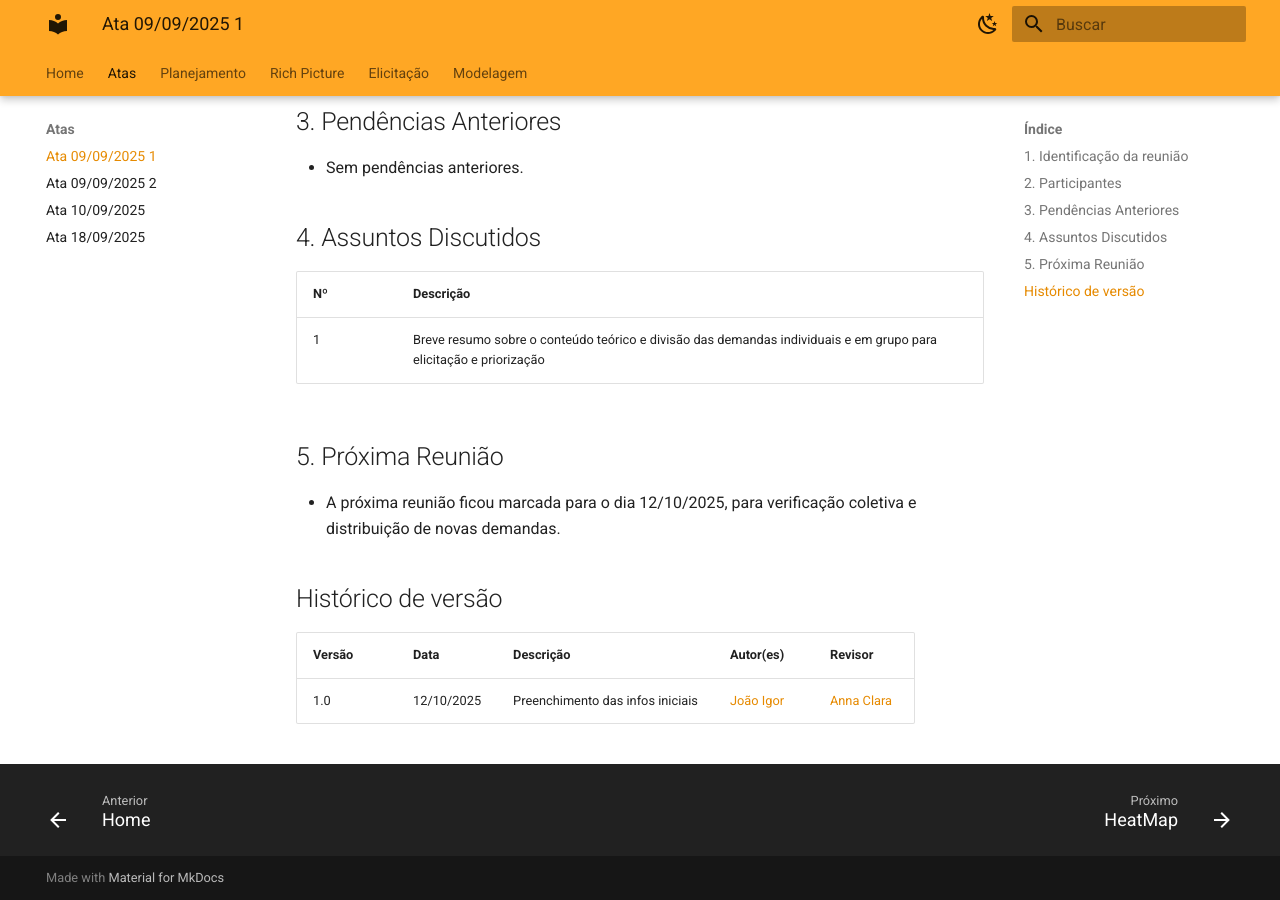
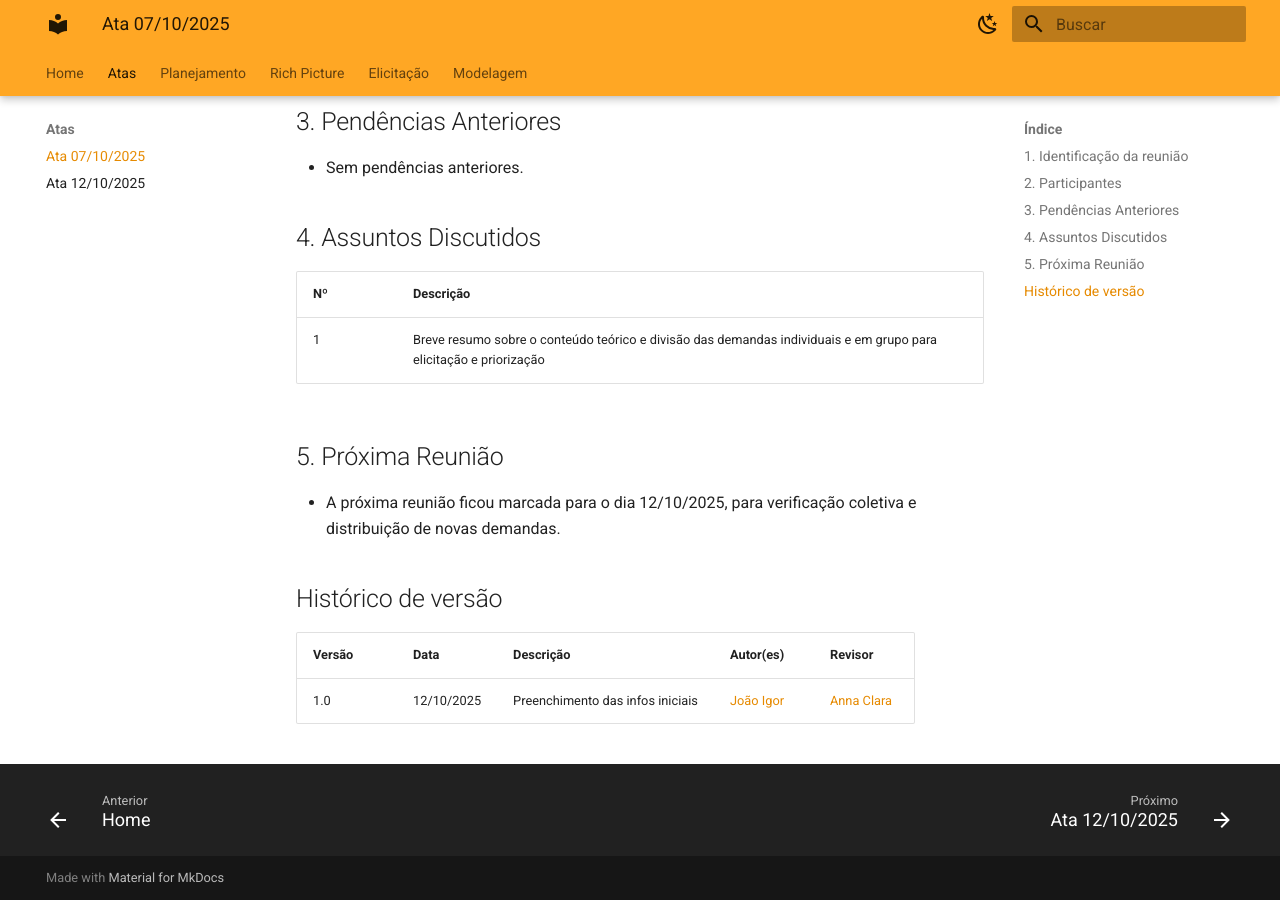
Before and after one commit to JoaoPC10/Desafio1-TraineeEngNet-2025-Shopee, an MkDocs documentation site: the page built from docs/Atas/ata07-10-2025_1.md, in a window 1280 px wide and 900 px high, scrolled down 797 px. Built offline with MkDocs 1.6.1 and Material for MkDocs 9.7.7, drawn with Linux system fonts in a browser that asks for light colours.

Commit message:
Melhorando

```diff
--- a/mkdocs.yml
+++ b/mkdocs.yml
@@ -43,10 +43,8 @@ markdown_extensions:
 nav:
   - Home: index.md
   - Atas:
-    - Ata 09/09/2025 1: Atas/ata07-10-2025_1.md
-    - Ata 09/09/2025 2: Atas/ata09-09-2025_2.md
-    - Ata 10/09/2025: Atas/ata10-09-2025.md
-    - Ata 18/09/2025: Atas/ata18-09-2025.md
+    - Ata 07/10/2025: Atas/ata07-10-2025_1.md
+    - Ata 12/10/2025: Atas/ata12-10-2025_2.md
   - Planejamento:
     - HeatMap: Planejamento/heatmap.md
     - Ferramentas: Planejamento/ferramentas.md
```
